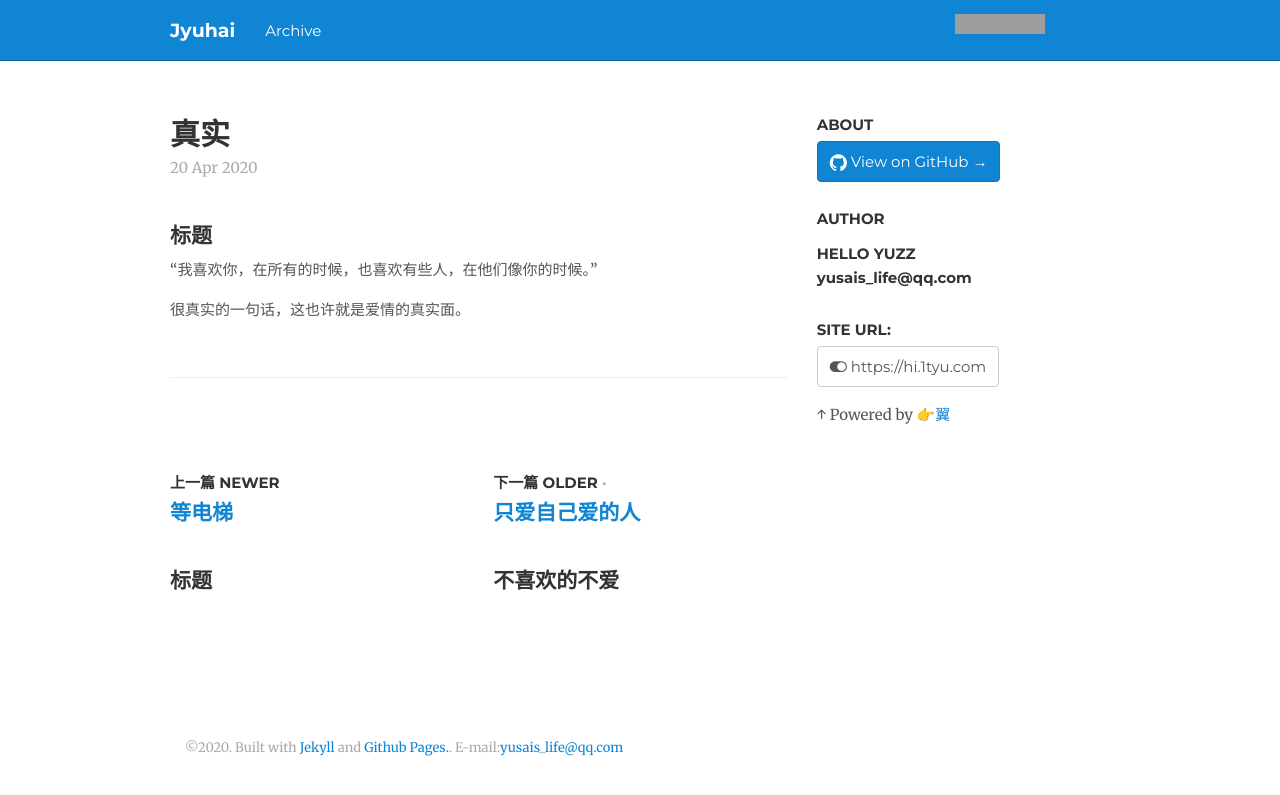
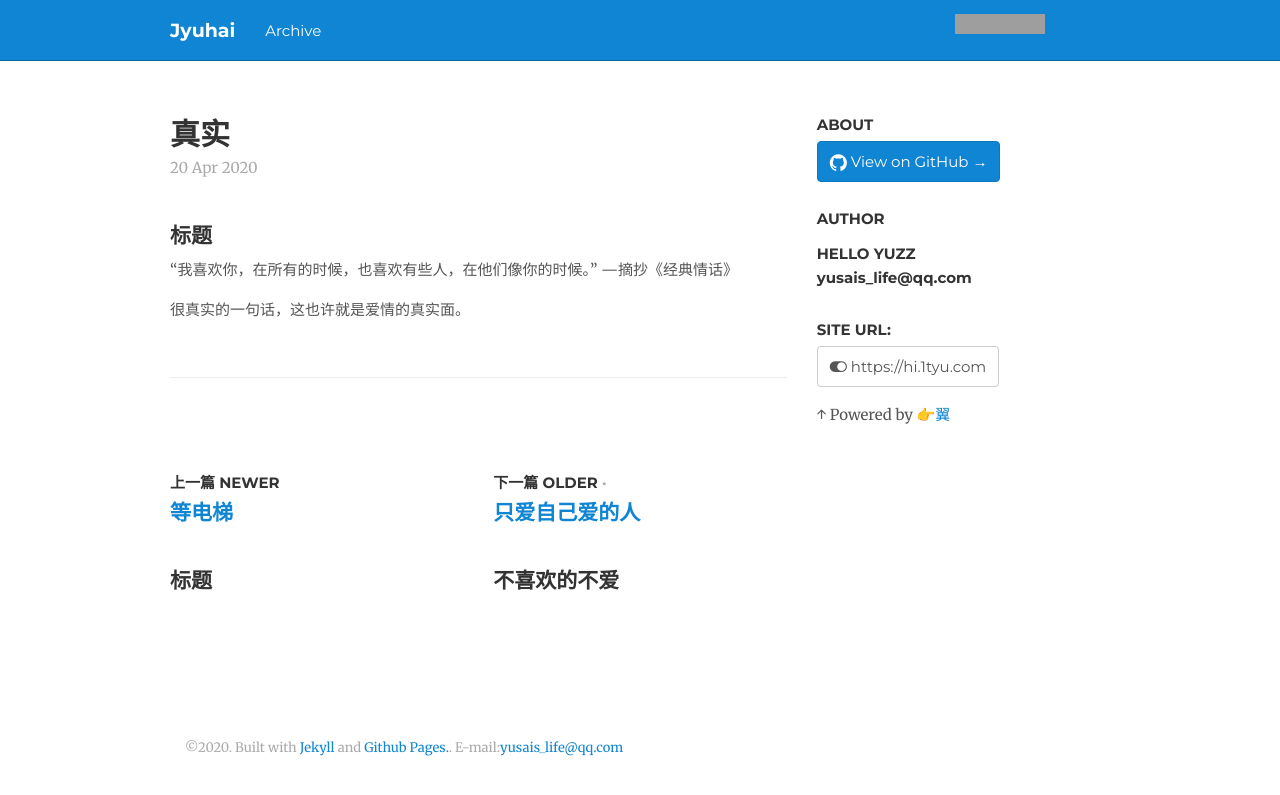
Before and after one commit to helloyuzz/me.wgrib2.com, a Jekyll site: the page built from _posts/2020-04-20-True.md, in a window 1280 px wide. Shown: the top 795 px of the page. Built offline with Jekyll 4.4.1, drawn with Linux system fonts in a browser that asks for light colours; nearby versions of some CDN libraries; emoji names are drawn with the system emoji font; comment, search, counter and statistics services are not loaded; grey boxes are pictures that could not be loaded.

Commit message:
Update 2020-04-20-True.md

```diff
--- a/_posts/2020-04-20-True.md
+++ b/_posts/2020-04-20-True.md
@@ -3,6 +3,6 @@ title: '真实'
 ---
 
 ## 标题
-“我喜欢你，在所有的时候，也喜欢有些人，在他们像你的时候。”
+“我喜欢你，在所有的时候，也喜欢有些人，在他们像你的时候。”  ---摘抄《经典情话》
 
 很真实的一句话，这也许就是爱情的真实面。
```
